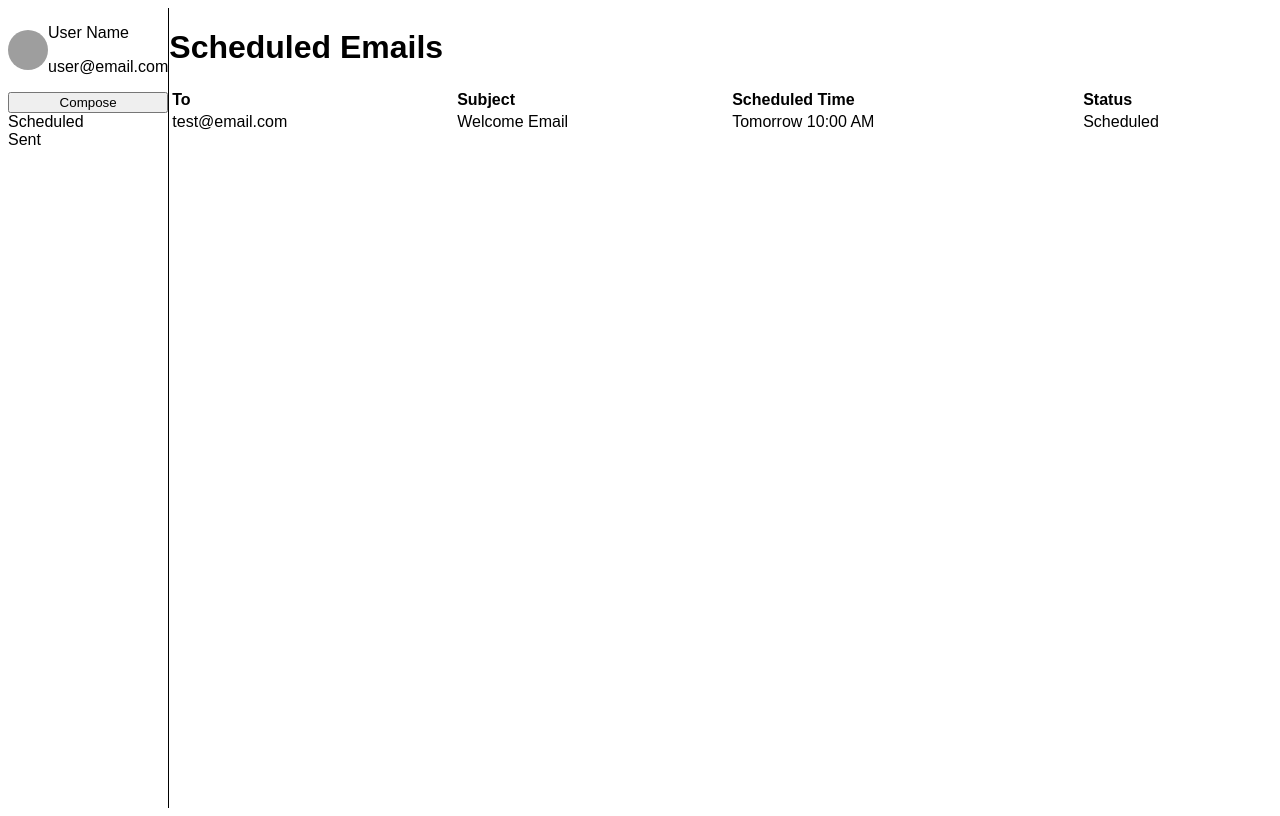
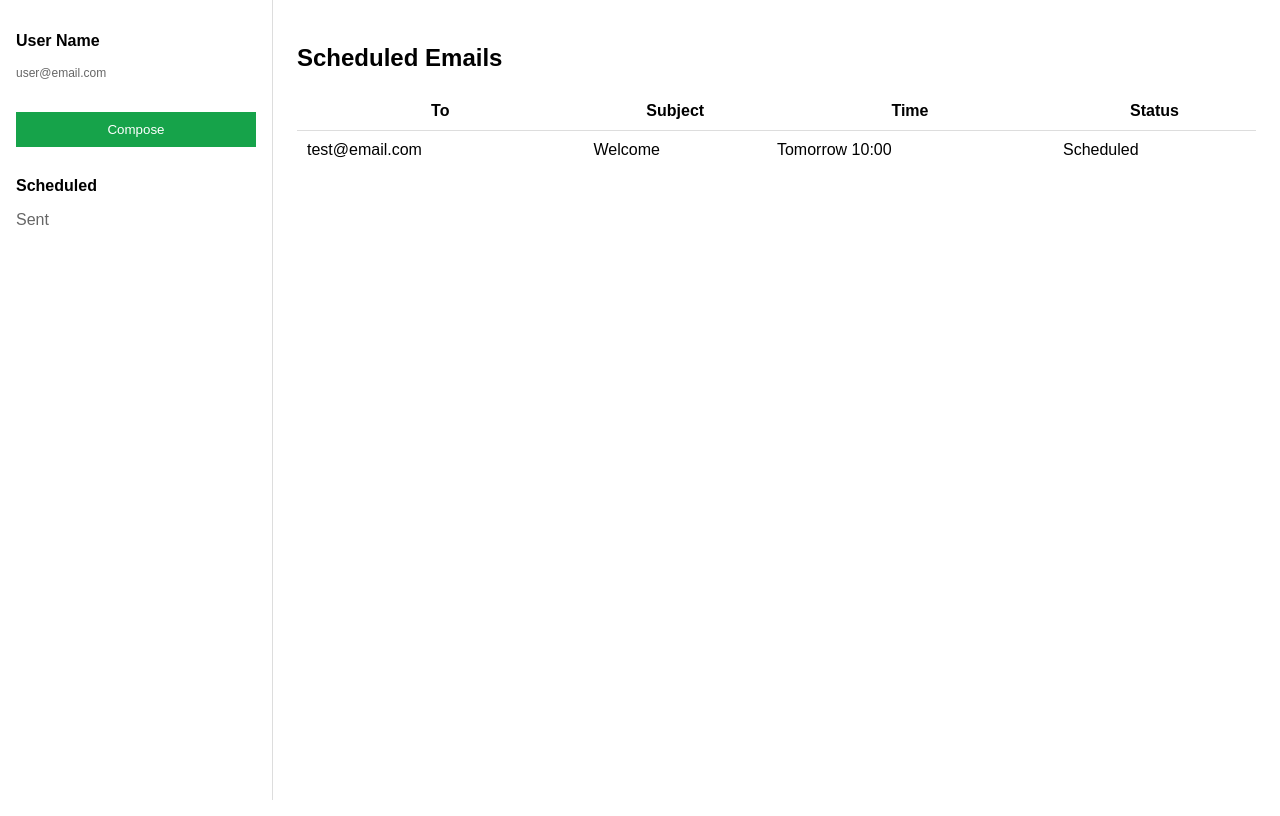
Before and after one commit to rajharsh0226-beep/reachinbox-assignment, a Next.js app in the folder frontend/: page /dashboard in a window 1280 px wide. Built offline with nearby package versions, Linux system fonts and the light colour scheme; grey boxes are pictures that could not be loaded.

Commit message:
stabilize ui without tailwind

```diff
--- a/frontend/app/dashboard/page.tsx
+++ b/frontend/app/dashboard/page.tsx
@@ -1,53 +1,75 @@
 export default function DashboardPage() {
   return (
-    <div className="flex min-h-screen bg-gray-100">
+    <div style={{ display: "flex", minHeight: "100vh" }}>
       {/* Sidebar */}
-      <div className="w-64 bg-white border-r p-4">
-        <div className="flex items-center gap-3 mb-8">
-          <img
-            src="https://i.pravatar.cc/40"
-            className="w-10 h-10 rounded-full"
-          />
-          <div>
-            <p className="font-semibold">User Name</p>
-            <p className="text-sm text-gray-500">user@email.com</p>
-          </div>
-        </div>
+      <div
+        style={{
+          width: 240,
+          background: "white",
+          padding: 16,
+          borderRight: "1px solid #ddd",
+        }}
+      >
+        <p style={{ fontWeight: "bold" }}>User Name</p>
+        <p style={{ fontSize: 12, color: "#666" }}>user@email.com</p>
 
-        <button className="w-full bg-green-600 text-white py-2 rounded-md mb-6">
+        <button
+          style={{
+            width: "100%",
+            marginTop: 20,
+            padding: 10,
+            background: "#16a34a",
+            color: "white",
+            border: "none",
+            cursor: "pointer",
+          }}
+        >
           Compose
         </button>
 
-        <div className="space-y-2 text-gray-700">
-          <div className="font-medium text-green-600">Scheduled</div>
-          <div className="hover:text-green-600 cursor-pointer">Sent</div>
+        <div style={{ marginTop: 30 }}>
+          <p style={{ fontWeight: "bold" }}>Scheduled</p>
+          <p style={{ color: "#666", marginTop: 8 }}>Sent</p>
         </div>
       </div>
 
-      {/* Main Content */}
-      <div className="flex-1 p-6">
-        <h1 className="text-2xl font-semibold mb-6">Scheduled Emails</h1>
+      {/* Content */}
+      <div style={{ flex: 1, padding: 24 }}>
+        <h2>Scheduled Emails</h2>
 
-        <div className="bg-white rounded-md shadow">
-          <table className="w-full text-left">
-            <thead className="border-b">
-              <tr>
-                <th className="p-3">To</th>
-                <th className="p-3">Subject</th>
-                <th className="p-3">Scheduled Time</th>
-                <th className="p-3">Status</th>
-              </tr>
-            </thead>
-            <tbody>
-              <tr className="border-b">
-                <td className="p-3">test@email.com</td>
-                <td className="p-3">Welcome Email</td>
-                <td className="p-3">Tomorrow 10:00 AM</td>
-                <td className="p-3 text-yellow-600 font-medium">Scheduled</td>
-              </tr>
-            </tbody>
-          </table>
-        </div>
+        <table
+          style={{
+            width: "100%",
+            marginTop: 20,
+            borderCollapse: "collapse",
+            background: "white",
+          }}
+        >
+          <thead>
+            <tr>
+              <th style={{ borderBottom: "1px solid #ddd", padding: 10 }}>
+                To
+              </th>
+              <th style={{ borderBottom: "1px solid #ddd", padding: 10 }}>
+                Subject
+              </th>
+              <th style={{ borderBottom: "1px solid #ddd", padding: 10 }}>
+                Time
+              </th>
+              <th style={{ borderBottom: "1px solid #ddd", padding: 10 }}>
+                Status
+              </th>
+            </tr>
+          </thead>
+          <tbody>
+            <tr>
+              <td style={{ padding: 10 }}>test@email.com</td>
+              <td style={{ padding: 10 }}>Welcome</td>
+              <td style={{ padding: 10 }}>Tomorrow 10:00</td>
+              <td style={{ padding: 10 }}>Scheduled</td>
+            </tr>
+          </tbody>
+        </table>
       </div>
     </div>
   );
--- a/frontend/app/globals.css
+++ b/frontend/app/globals.css
@@ -1,7 +1,6 @@
-@tailwind base;
-@tailwind components;
-@tailwind utilities;
-
+/* Tailwind temporarily disabled to stabilize UI */
 body {
+  margin: 0;
   font-family: Arial, Helvetica, sans-serif;
+  background: #f3f4f6;
 }
--- a/frontend/app/layout.tsx
+++ b/frontend/app/layout.tsx
@@ -1,10 +1,3 @@
-import "./globals.css";
-
-export const metadata = {
-  title: "ReachInbox",
-  description: "Email Scheduler",
-};
-
 export default function RootLayout({
   children,
 }: {
@@ -12,7 +5,9 @@ export default function RootLayout({
 }) {
   return (
     <html lang="en">
-      <body className="bg-gray-100">{children}</body>
+      <body style={{ margin: 0, fontFamily: "Arial, sans-serif" }}>
+        {children}
+      </body>
     </html>
   );
 }
```
